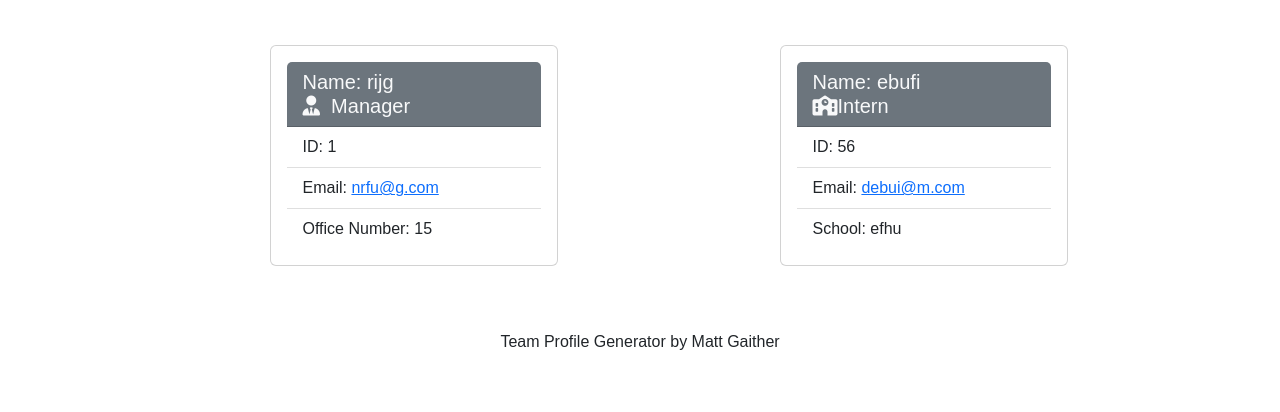
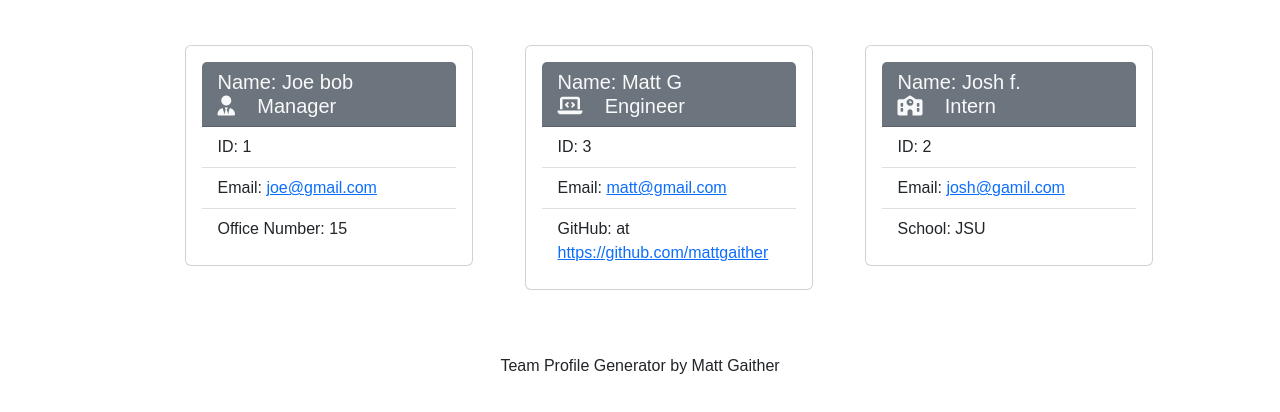
Before and after one commit to mattgaither/team-profile-generator, a website: page src/index.html in a window 1280 px wide. Shown: the part 102-514 px from the top of the page. Drawn offline with nearby package versions, Linux system fonts and the light colour scheme; files that its build step writes are made by us from their sources.

Commit message:
corrected a failed test

```diff
--- a/src/index.html
+++ b/src/index.html
@@ -24,12 +24,12 @@
         <div class="card" style="width: 18rem;">
           <div class="card-body">
             <h5 class="card-header bg-secondary text-light">
-              Name: rijg</br>
-              <i class="fa-solid fa-user-tie"></i>&nbsp;&nbsp;Manager
+              Name: Joe bob</br>
+              <i class="fa-solid fa-user-tie"></i>&nbsp;&nbsp;&nbsp;&nbsp;Manager
             </h5>
             <ul class="list-group list-group-flush">
               <li class="list-group-item">ID: 1</li>
-              <li class="list-group-item">Email: <a href="mailto:nrfu@g.com">nrfu@g.com</a></li>
+              <li class="list-group-item">Email: <a href="mailto:joe@gmail.com">joe@gmail.com</a></li>
               <li class="list-group-item">Office Number: 15</li>
             </ul>
           </div>
@@ -40,13 +40,29 @@
       <div class="card" style="width: 18rem;">
         <div class="card-body">
           <h5 class="card-header bg-secondary text-light">
-            Name: ebufi</br>
-            <i class="fa-solid fa-school   "></i>Intern
+            Name: Matt G </br>
+            <i class="fa-solid fa-laptop-code"></i>&nbsp;&nbsp;&nbsp;&nbsp;Engineer
           </h5>
           <ul class="list-group list-group-flush">
-            <li class="list-group-item">ID: 56</li>
-            <li class="list-group-item">Email: <a href="mailto:debui@m.com">debui@m.com</a></li>
-            <li class="list-group-item">School: efhu</li>
+            <li class="list-group-item">ID: 3</li>
+            <li class="list-group-item">Email: <a href="mailto:matt@gmail.com">matt@gmail.com</a></li>
+            <li class="list-group-item">GitHub: at <a href="https://github.com/mattgaither" target = "_blank"> https://github.com/mattgaither </a></li>
+          </ul>
+        </div>
+      </div>
+    </div>
+
+    <div class="col-12 col-md-6 col-xl-3 mb-3">
+      <div class="card" style="width: 18rem;">
+        <div class="card-body">
+          <h5 class="card-header bg-secondary text-light">
+            Name: Josh f.</br>
+            <i class="fa-solid fa-school"></i>&nbsp;&nbsp;&nbsp;&nbsp;Intern
+          </h5>
+          <ul class="list-group list-group-flush">
+            <li class="list-group-item">ID: 2</li>
+            <li class="list-group-item">Email: <a href="mailto:josh@gamil.com">josh@gamil.com</a></li>
+            <li class="list-group-item">School: JSU</li>
           </ul>
         </div>
       </div>
```
Also changed, not shown: __ test __/Engineer.test.js (+1 -1 lines).
